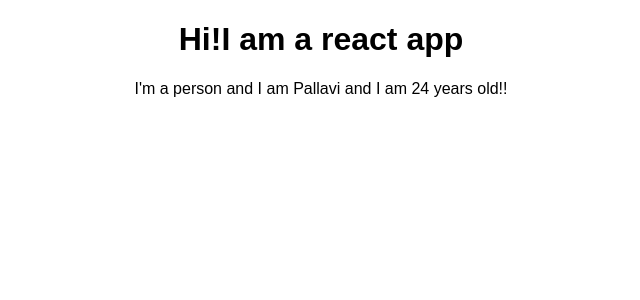
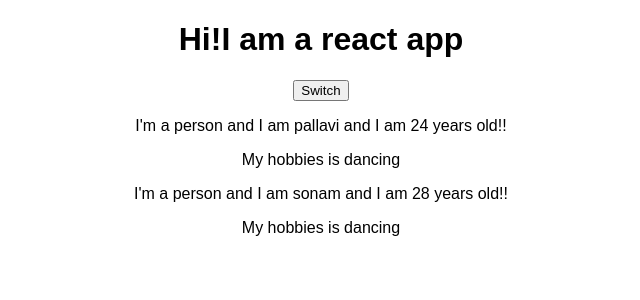
Before and after one commit to Pall104/ReactBurgerOrder, a React (Create React App) app: page / in a window 1280 px wide. Shown: the top 300 px of the page, without its empty margins (319-959 px from the left). Built offline with nearby package versions, Linux system fonts and the light colour scheme.

Commit message:
added state

```diff
--- a/src/App.js
+++ b/src/App.js
@@ -3,11 +3,25 @@
 import Person from './Person/Person';
 
 class App extends Component {
+  state ={
+    persons: [
+      { name: 'pallavi', age: 24 },
+      { name: 'sonam', age: 28 }
+    ]
+  }
+  switchNameHandler = (newName) => {
+    this.setState({persons: [
+      { name: 'pallavi', age: 24 },
+      { name: newName, age: 28 }
+    ]});
+  }
   render() {
    return (
       <div className="App">
       <h1>Hi!I am a react app</h1>
-      <Person name="Pallavi" age="24"/>
+      <button onClick={this.switchNameHandler.bind(this,'hello')}>Switch</button>
+      <Person click={this.switchNameHandler.bind(this,'hello')} name={this.state.persons[0].name} age={this.state.persons[0].age}>My hobbies is dancing</Person>
+      <Person name={this.state.persons[1].name} age={this.state.persons[1].age}>My hobbies is dancing</Person>
       </div>
    );
   // return React.createElement('div',{className:'App'},React.createElement('h1',null,'Hi I\'m a React App!!!'));
--- a/src/Person/Person.js
+++ b/src/Person/Person.js
@@ -3,6 +3,12 @@
 
 
 const person = (props) => {
-    return <p>I'm a person and I am {props.name} and I am {props.age} years old!!</p>
+    return (
+        <div>
+       <p onClick={props.click}>I'm a person and I am {props.name} and I am {props.age} years old!! </p>
+       <p>{props.children}</p>
+       </div>
+
+    );
 }
 export default person;
```
